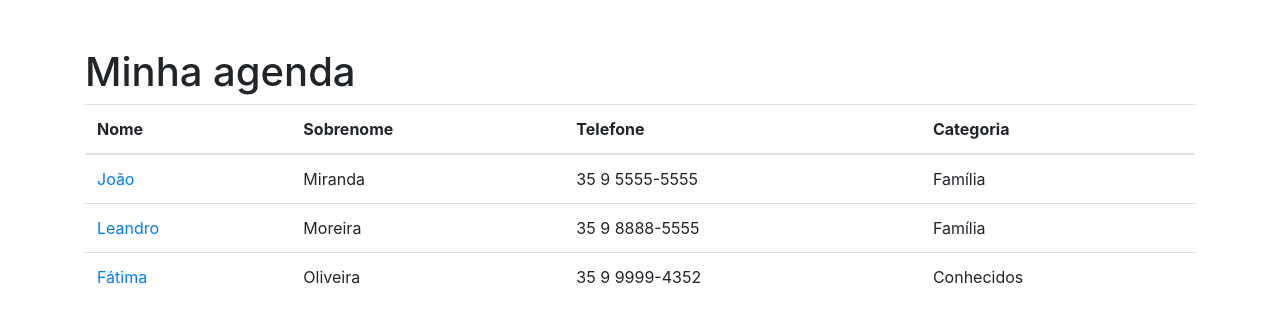
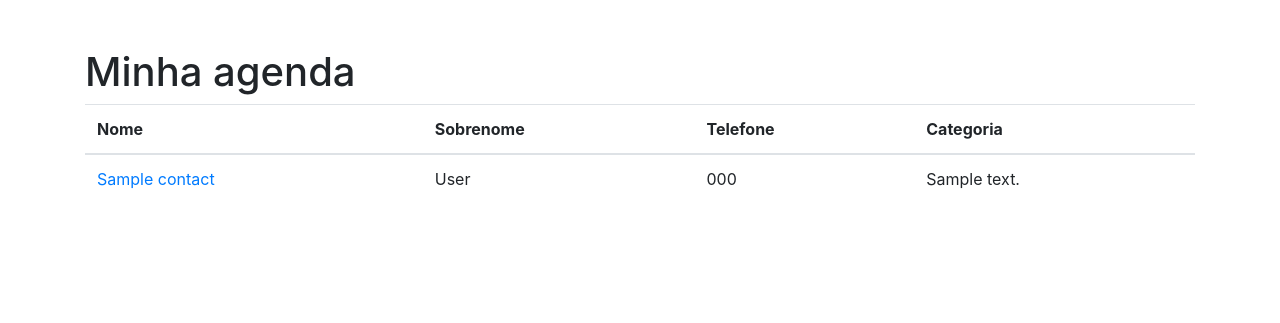
Before and after one commit to EPanni/DJango, a Django app: page / in a window 1280 px wide. Shown: the part 56-379 px from the top of the page. Run offline with Django 4.2, Linux system fonts and the light colour scheme; tables that the repository leaves empty hold one stand-in row (values such as "Sample post"); some libraries are stand-ins or nearby versions.

Commit message:
FEAT[Views]:Displaying Values and Views

```diff
--- a/contacts/templates/contacts/index.html
+++ b/contacts/templates/contacts/index.html
@@ -13,30 +13,16 @@
         </tr>
     </thead>
     <tbody>
+        {%for contact in contacts%}
         <tr>
             <td>
-                <a href="#"> João</a>
+                <a href="#"> {{contact.name}}</a>
             </td>
-            <td>Miranda</td>
-            <td>35 9 5555-5555</td>
-            <td>Família</td>
+            <td>{{contact.surname}}</td>
+            <td>{{contact.phone}}</td>
+            <td>{{contact.description}}</td>
         </tr>
-        <tr>
-            <td>
-                <a href="#"> Leandro</a>
-            </td>
-            <td>Moreira</td>
-            <td>35 9 8888-5555</td>
-            <td>Família</td>
-        </tr>
-        <tr>
-            <td>
-                <a href="#"> Fátima</a>
-            </td>
-            <td>Oliveira</td>
-            <td>35 9 9999-4352</td>
-            <td>Conhecidos</td>
-        </tr>
+        {%endfor%}
     </tbody>
 </table>
 {%endblock%}
--- a/contacts/views.py
+++ b/contacts/views.py
@@ -1,4 +1,8 @@
 from django.shortcuts import render
+from .models import Contact
 
 def index(request):
-    return render(request,'contacts/index.html')
+    contacts=Contact.objects.all()
+    return render(request,
+    'contacts/index.html',{
+    'contacts':contacts})
```
